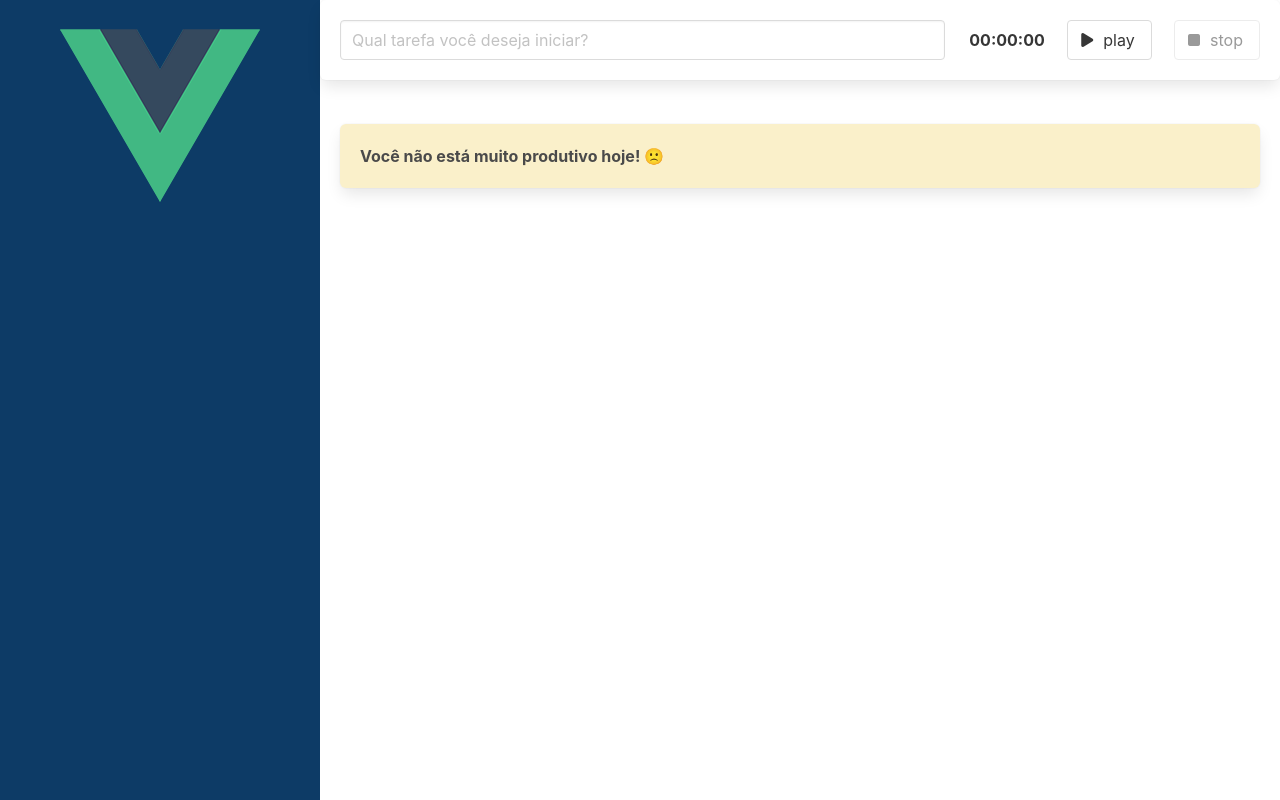
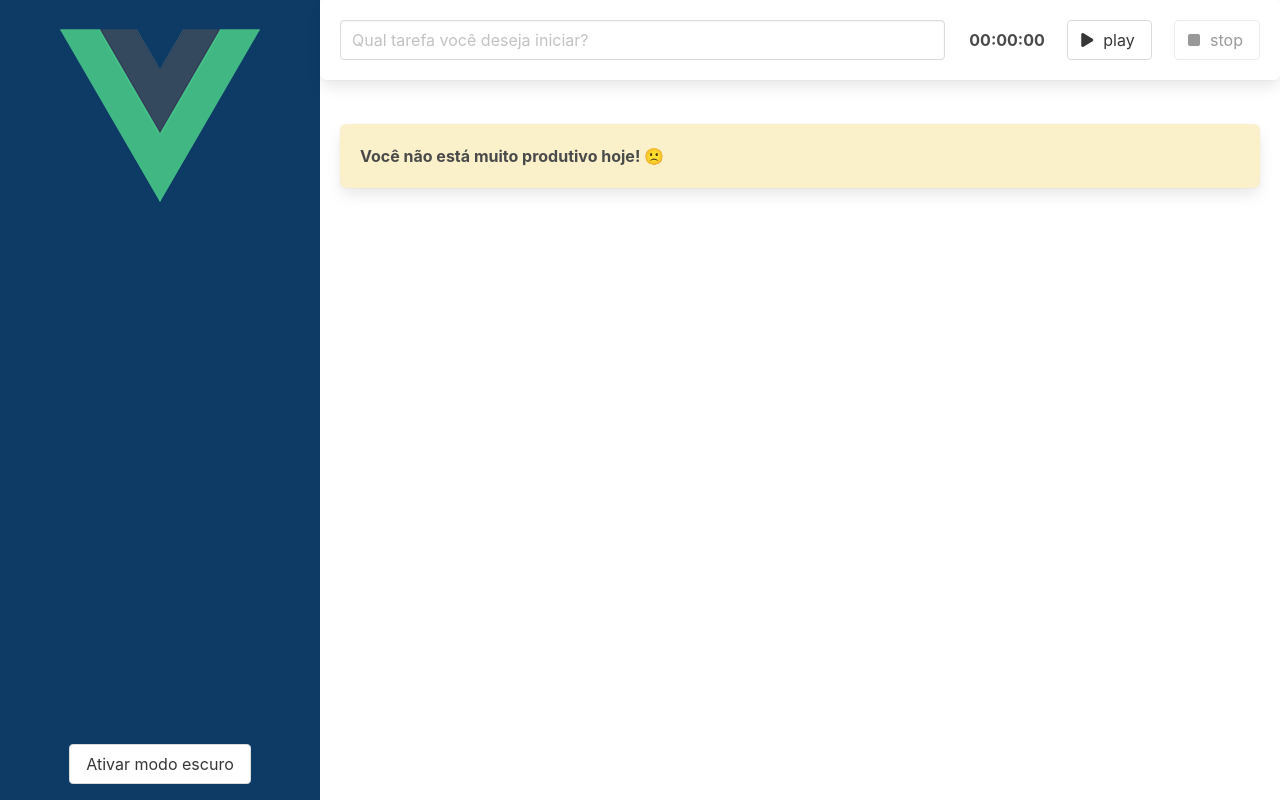
Before and after one commit to bgarciamoura/TimeTracker, a Vue app: page / in a window 1280 px wide. Built offline with nearby package versions, Linux system fonts and the light colour scheme.

Commit message:
feat: Dark mode implemented

```diff
--- a/src/App.vue
+++ b/src/App.vue
@@ -1,9 +1,9 @@
 <template>
-    <main class="columns is-gapless is-multiline">
+    <main class="columns is-gapless is-multiline" :class="{ 'dark-mode': modoEscuroAtivo }">
         <div class="column is-one-quarter">
-            <barra-lateral />
+            <barra-lateral @temaAlterado="trocarTema" />
         </div>
-        <div class="column is-three-quarter">
+        <div class="column is-three-quarter conteudo">
             <formulario-tempo @aoSalvarTarefa="salvarTarefa" />
             <div class="lista">
                 <tarefa v-for="(tarefa, index) in tarefas" :key="index" :tarefa="tarefa" />
@@ -32,6 +32,7 @@
         data() {
             return {
                 tarefas: [] as ITarefa[],
+                modoEscuroAtivo: false,
             };
         },
         computed: {
@@ -43,6 +44,9 @@
             salvarTarefa(tarefa: ITarefa): void {
                 this.tarefas.push(tarefa);
             },
+            trocarTema(temaEscuroAtivado: boolean): void {
+                this.modoEscuroAtivo = temaEscuroAtivado;
+            },
         },
     });
 </script>
@@ -53,4 +57,18 @@
         flex-direction: column;
         padding: 1.25rem;
     }
+
+    main {
+      --primary-background-color: #fff,
+      --text-color: #000,
+    }
+
+    main.dark-mode {
+      --primary-background-color: #2b2d42,
+      --text-color: #ddd,
+    }
+
+    .conteudo {
+      background-color: var(--primary-background-color) !important;
+    }
 </style>
--- a/src/components/BarraLateral.vue
+++ b/src/components/BarraLateral.vue
@@ -1,6 +1,7 @@
 <template>
     <header>
         <h1><img src="../assets/logo.png" alt="" /></h1>
+        <button class="button" @click="alterarTema">{{ textoDoBotao }}</button>
     </header>
 </template>
 
@@ -9,13 +10,32 @@
 
     export default defineComponent({
         name: 'BarraLateral',
+        emits: ['temaAlterado'],
+        data() {
+            return {
+                modoEscuroAtivo: false,
+            };
+        },
+        computed: {
+            textoDoBotao(): string {
+                return this.modoEscuroAtivo ? 'Ativar modo claro' : 'Ativar modo escuro';
+            },
+        },
+        methods: {
+            alterarTema() {
+                this.modoEscuroAtivo = !this.modoEscuroAtivo;
+                this.$emit('temaAlterado', this.modoEscuroAtivo);
+            },
+        },
     });
 </script>
 
 <style scoped>
     header {
         display: flex;
-        justify-content: center;
+        flex-direction: column;
+        justify-content: space-between;
+        align-items: center;
         padding: 1rem;
         background: #0d3b66;
         width: 100%;
--- a/src/components/Cronometro.vue
+++ b/src/components/Cronometro.vue
@@ -1,6 +1,6 @@
 <template>
     <section>
-        <strong>{{ tempoDecorrido }}</strong>
+        <strong class="display">{{ tempoDecorrido }}</strong>
     </section>
 </template>
 
@@ -22,3 +22,8 @@
         },
     });
 </script>
+<style>
+    .display {
+        color: var(--text-color);
+    }
+</style>
--- a/src/components/Formulario.vue
+++ b/src/components/Formulario.vue
@@ -1,5 +1,5 @@
 <template>
-    <div class="box">
+    <div class="box formulario">
         <div class="columns">
             <div class="column is-8" role="form" aria-label="Formulário para criação de uma nova tarefa">
                 <input
@@ -48,4 +48,9 @@
     });
 </script>
 
-<style lang="stylus" scoped></style>
+<style>
+    .formulario {
+        color: var(--text-color);
+        background-color: var(--primary-background-color);
+    }
+</style>
```
